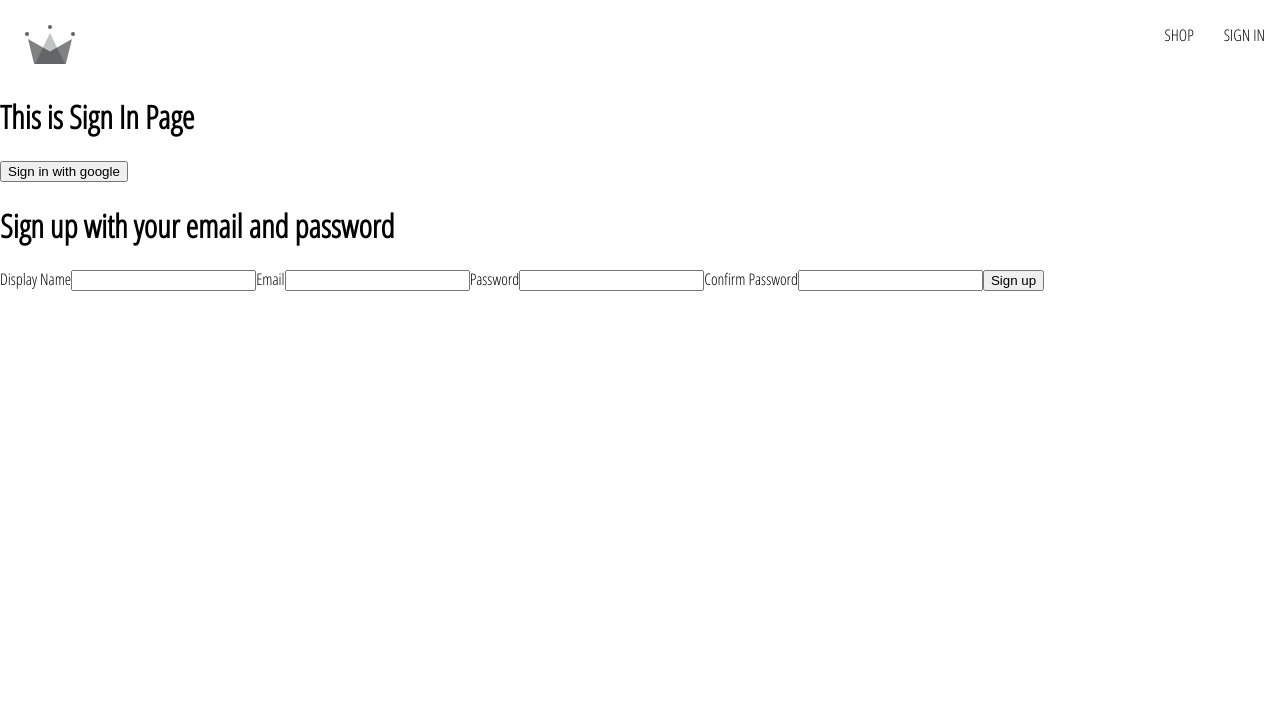
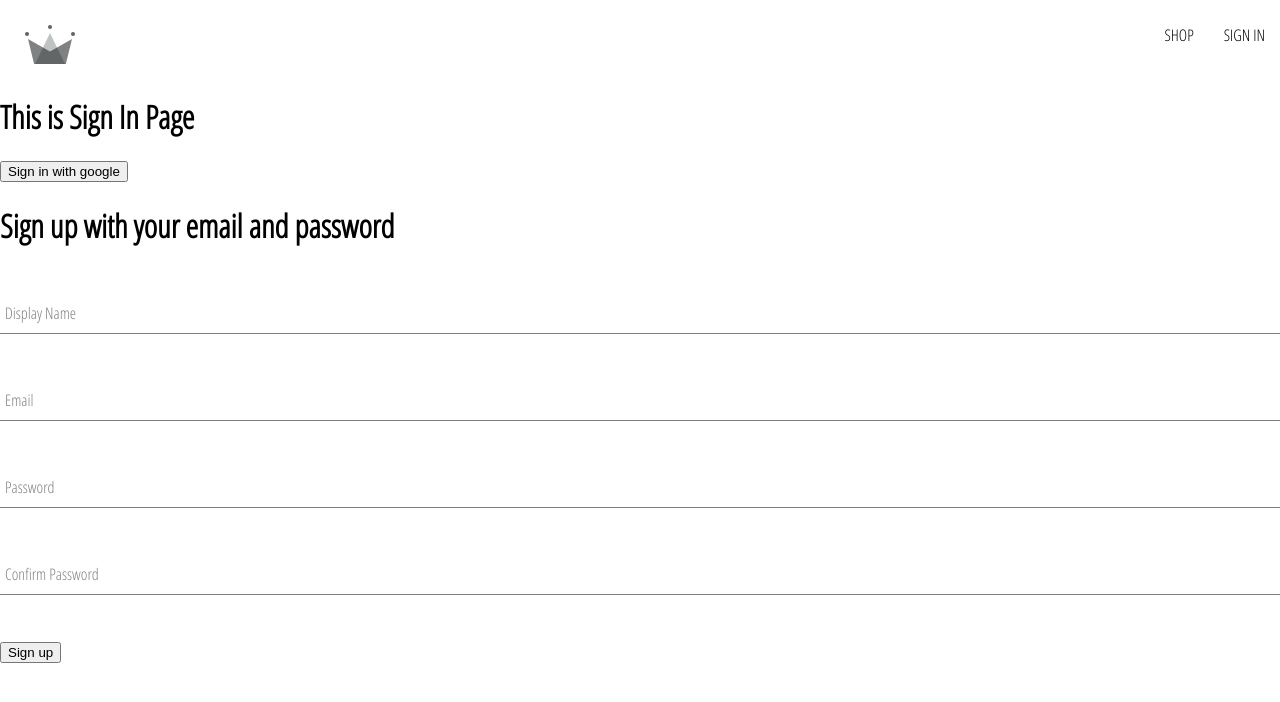
Before and after one commit to fajartd02/clothing, a React (Create React App) app: page /sign-in in a window 1280 px wide. Shown: the top 702 px of the page. Built offline with nearby package versions, Linux system fonts and the light colour scheme.

Commit message:
styling sign up and add forminput component

```diff
--- /dev/null
+++ b/src/components/form-input/form-input.component.jsx
@@ -0,0 +1,18 @@
+import "./form-input.styles.scss";
+
+const FormInput = ({ label, ...otherProps }) => {
+  return (
+    <div className="group">
+      <input className="form-input" {...otherProps} />
+      {label && (
+        <label
+          className={`${otherProps.value ? "shrink" : ""} form-input-label`}
+        >
+          {label}
+        </label>
+      )}
+    </div>
+  );
+};
+
+export default FormInput;
--- /dev/null
+++ b/src/components/form-input/form-input.styles.scss
@@ -0,0 +1,54 @@
+$sub-color: grey;
+$main-color: black;
+
+@mixin shrinkLabel {
+  top: -14px;
+  font-size: 12px;
+  color: $main-color;
+}
+
+.group {
+  position: relative;
+  margin: 45px 0;
+
+  .form-input {
+    background: none;
+    background-color: white;
+    color: $sub-color;
+    font-size: 18px;
+    padding: 10px 10px 10px 5px;
+    display: block;
+    width: 100%;
+    border: none;
+    border-radius: 0;
+    border-bottom: 1px solid $sub-color;
+    margin: 25px 0;
+
+    &:focus {
+      outline: none;
+    }
+
+    &:focus ~ .form-input-label {
+      @include shrinkLabel();
+    }
+  }
+
+  input[type='password'] {
+    letter-spacing: 0.3em;
+  }
+
+  .form-input-label {
+    color: $sub-color;
+    font-size: 16px;
+    font-weight: normal;
+    position: absolute;
+    pointer-events: none;
+    left: 5px;
+    top: 10px;
+    transition: 300ms ease all;
+
+    &.shrink {
+      @include shrinkLabel();
+    }
+  }
+}
--- a/src/components/sign-up-form/sign-up-form.component.jsx
+++ b/src/components/sign-up-form/sign-up-form.component.jsx
@@ -4,6 +4,7 @@
   createAuthUserWithEmailAndPassword,
   createUserDocumentFromAuth,
 } from "../../utils/firebase/firebase.utils";
+import FormInput from "../form-input/form-input.component";
 
 const defaultFormFields = {
   displayName: "",
@@ -56,8 +57,8 @@
     <>
       <h1>Sign up with your email and password</h1>
       <form onSubmit={handleSubmit}>
-        <label>Display Name</label>
-        <input
+        <FormInput
+          label="Display Name"
           type="text"
           required
           onChange={handleChange}
@@ -65,8 +66,8 @@
           value={displayName}
         />
 
-        <label>Email</label>
-        <input
+        <FormInput
+          label="Email"
           type="text"
           required
           onChange={handleChange}
@@ -74,8 +75,8 @@
           value={email}
         />
 
-        <label>Password</label>
-        <input
+        <FormInput
+          label="Password"
           type="password"
           required
           onChange={handleChange}
@@ -83,8 +84,8 @@
           value={password}
         />
 
-        <label>Confirm Password</label>
-        <input
+        <FormInput
+          label="Confirm Password"
           type="password"
           required
           onChange={handleChange}
@@ -92,7 +93,7 @@
           value={confirmPassword}
         />
 
-        <button>Sign up</button>
+        <button type="submit">Sign up</button>
       </form>
     </>
   );
```
